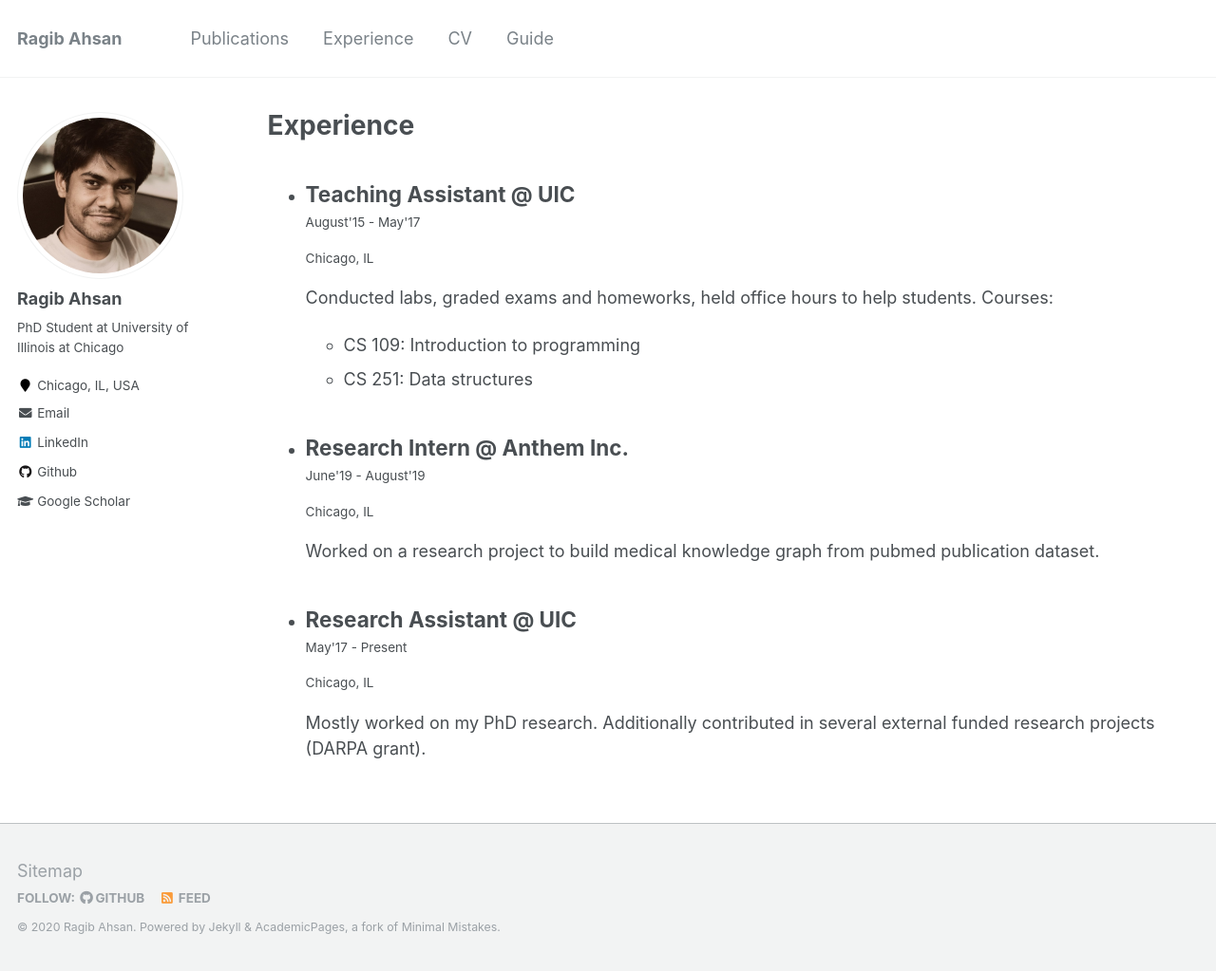
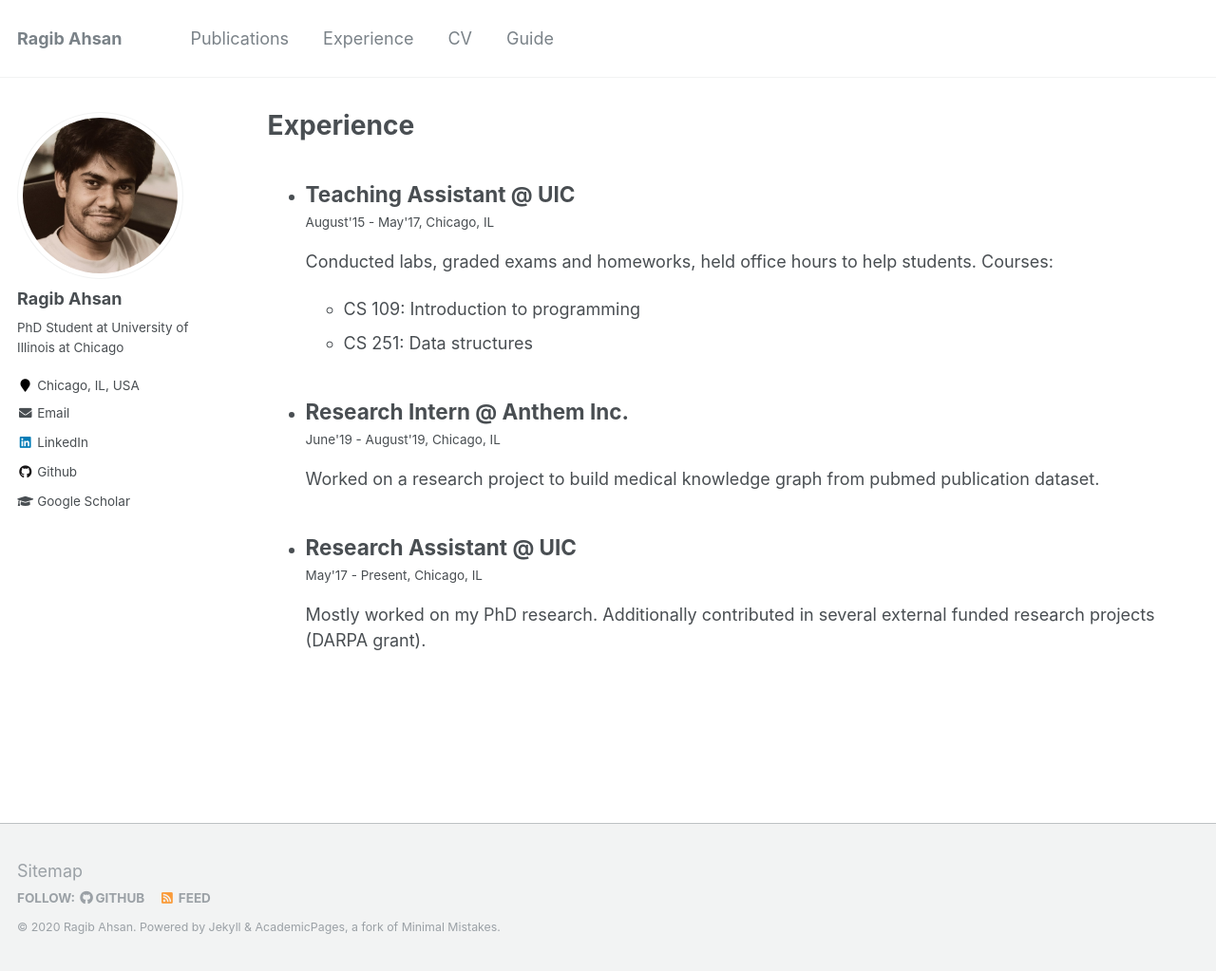
Before and after one commit to ragib06/ragib06.github.io, a Jekyll site: the page built from _pages/experience.md, in a window 1280 px wide and 1023 px high. Shown: the whole window at 95% size. Built offline with Jekyll 4.4.1, drawn with Linux system fonts in a browser that asks for light colours.

Commit message:
Update archive-single-exp.html

```diff
--- a/_includes/archive-single-exp.html
+++ b/_includes/archive-single-exp.html
@@ -18,8 +18,7 @@
     <h2 class="archive__item-title" itemprop="headline">
       {{ title }}
     </h2>
-    <p class="archive__item-excerpt" itemprop="description">{{ post.start }} - {{ post.end }}</p>
-    <p class="archive__item-excerpt" itemprop="description">{{ post.location }}</p>
+    <p class="archive__item-excerpt" itemprop="description">{{ post.start }} - {{ post.end }}, {{ post.location }}</p>
     <p>{{ post.description }}</p>
     </li>
  </article>
```
